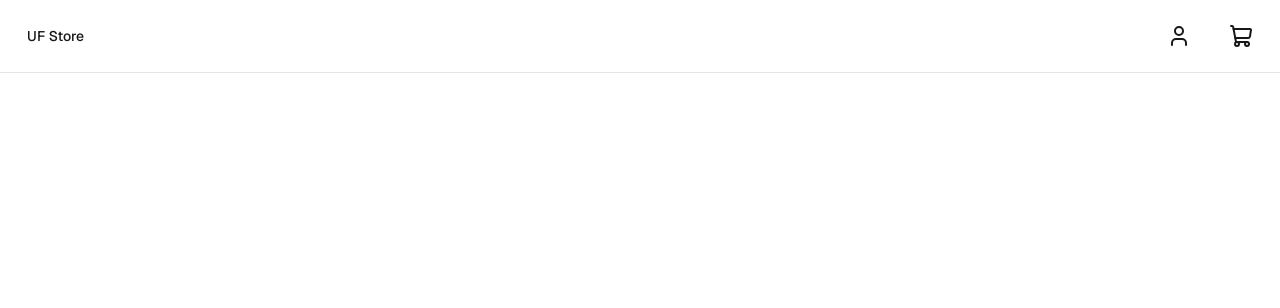
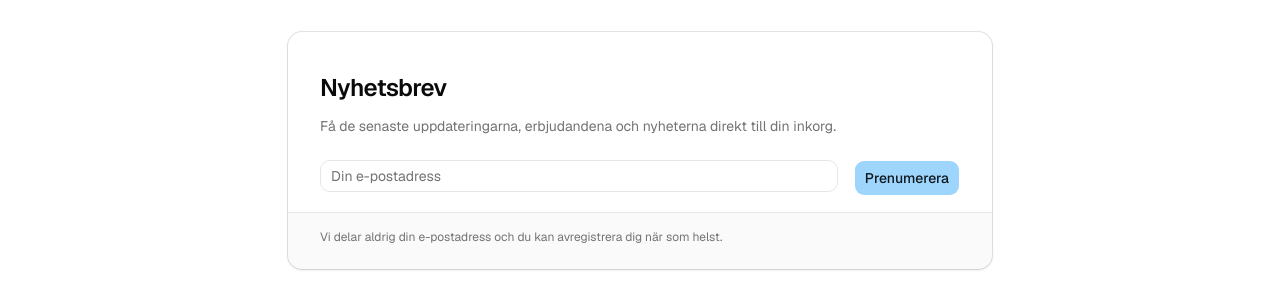
Before and after one commit to thallberg/uf-company, a Next.js app in the folder frontend/: page / in a window 1280 px wide. Shown: the top 308 px of the page. Built offline with nearby package versions, Linux system fonts and the light colour scheme.

Commit message:
added newsletter and tanstackform validate

```diff
--- a/frontend/app/page.tsx
+++ b/frontend/app/page.tsx
@@ -1,6 +1,7 @@
 "use client"
 
-import { Navbar } from "@/components/layout/navbar/Navbar";
+import { NewsLetter } from "@/components/features/news-letter/NewsLetter";
+
 
 
 
@@ -8,7 +9,7 @@ export default function Home() {
   return (
     <div className="">
 
-<Navbar/>
+<NewsLetter/>
           </div>
   );
 }
--- /dev/null
+++ b/frontend/components/features/news-letter/NewsLetter.tsx
@@ -0,0 +1,123 @@
+"use client"
+
+import { JSX, useState } from "react"
+import { useForm } from "@tanstack/react-form"
+import * as z from "zod"
+import { CircleCheckIcon, XIcon } from "lucide-react"
+
+import { Button } from "@/components/ui/button"
+import { Input } from "@/components/ui/input"
+import {
+  Card,
+  CardContent,
+  CardDescription,
+  CardFooter,
+  CardHeader,
+  CardTitle,
+} from "@/components/ui/card"
+
+const formSchema = z.object({
+  email: z
+    .string()
+    .trim()
+    .email("Ange en giltig e-postadress.")
+    .min(1, "Skriv in din e-postadress."),
+})
+
+export function NewsLetter() {
+  const [status, setStatus] = useState<"idle" | "success" | "error">("idle")
+  const [message, setMessage] = useState("")
+
+  const form = useForm({
+    defaultValues: { email: "" },
+    validators: {
+      onSubmit: formSchema,
+    },
+    onSubmit: async ({ value }) => {
+      setStatus("success")
+      setMessage("Tack! Du är nu anmäld till nyhetsbrevet.")
+      form.setFieldValue("email", "")
+    },
+  })
+
+  const handleSubmit = async (
+    event: Parameters<NonNullable<JSX.IntrinsicElements["form"]["onSubmit"]>>[0]
+  ) => {
+    event.preventDefault()
+    setStatus("idle")
+    setMessage("")
+    await form.handleSubmit()
+  }
+
+  return (
+    <section className="mx-auto max-w-3xl px-4 py-8 sm:px-6 lg:px-8">
+      <Card className="overflow-hidden bg-background shadow-sm">
+        <CardHeader className="space-y-2 px-6 pb-2 pt-6 sm:px-8">
+          <CardTitle className="text-2xl font-semibold tracking-tight">
+            Nyhetsbrev
+          </CardTitle>
+          <CardDescription className="max-w-2xl text-sm text-muted-foreground">
+            Få de senaste uppdateringarna, erbjudandena och nyheterna direkt till din inkorg.
+          </CardDescription>
+        </CardHeader>
+
+        <CardContent className="px-6 pb-0 sm:px-8">
+          <form onSubmit={handleSubmit} className="grid gap-4 sm:grid-cols-[1fr_auto]">
+            <form.Field name="email">
+              {(field) => (
+                <div className="space-y-2">
+                  <label className="sr-only" htmlFor="newsletter-email">
+                    E-postadress
+                  </label>
+                  <Input
+                    id="newsletter-email"
+                    type="email"
+                    value={field.state.value ?? ""}
+                    onChange={(event) => field.handleChange(event.target.value)}
+                    onBlur={field.handleBlur}
+                    placeholder="Din e-postadress"
+                    className="w-full"
+                    aria-invalid={field.state.meta.errors.length > 0}
+                  />
+                  {field.state.meta.errors.length > 0 && (
+                    <p className="inline-flex items-center gap-2 text-sm text-destructive">
+                      <XIcon className="size-4" />
+                      {typeof field.state.meta.errors[0] === "string"
+                        ? field.state.meta.errors[0]
+                        : field.state.meta.errors[0]?.message ?? String(field.state.meta.errors[0])}
+                    </p>
+                  )}
+                </div>
+              )}
+            </form.Field>
+
+            <Button type="submit" variant="blue" size="lg">
+              Prenumerera
+            </Button>
+          </form>
+
+          {status !== "idle" && (
+            <p
+              className={`mt-4 inline-flex items-center gap-2 text-sm ${
+                status === "success" ? "text-brand-green" : "text-destructive"
+              }`}
+            >
+              {status === "success" ? (
+                <CircleCheckIcon className="size-4" />
+              ) : (
+                <XIcon className="size-4" />
+              )}
+              {message}
+            </p>
+          )}
+        </CardContent>
+
+        <CardFooter className="px-6 pt-4 pb-6 sm:px-8">
+          <p className="text-xs text-muted-foreground">
+            Vi delar aldrig din e-postadress och du kan avregistrera dig när som helst.
+          </p>
+        </CardFooter>
+      </Card>
+    </section>
+  )
+}
--- a/frontend/package.json
+++ b/frontend/package.json
@@ -10,6 +10,7 @@
   },
   "dependencies": {
     "@base-ui/react": "^1.3.0",
+    "@tanstack/react-form": "^1.29.0",
     "@tanstack/react-table": "^8.21.3",
     "class-variance-authority": "^0.7.1",
     "clsx": "^2.1.1",
```
Also changed, not shown: 1 other file (tests, documents, lock files or other folders).
